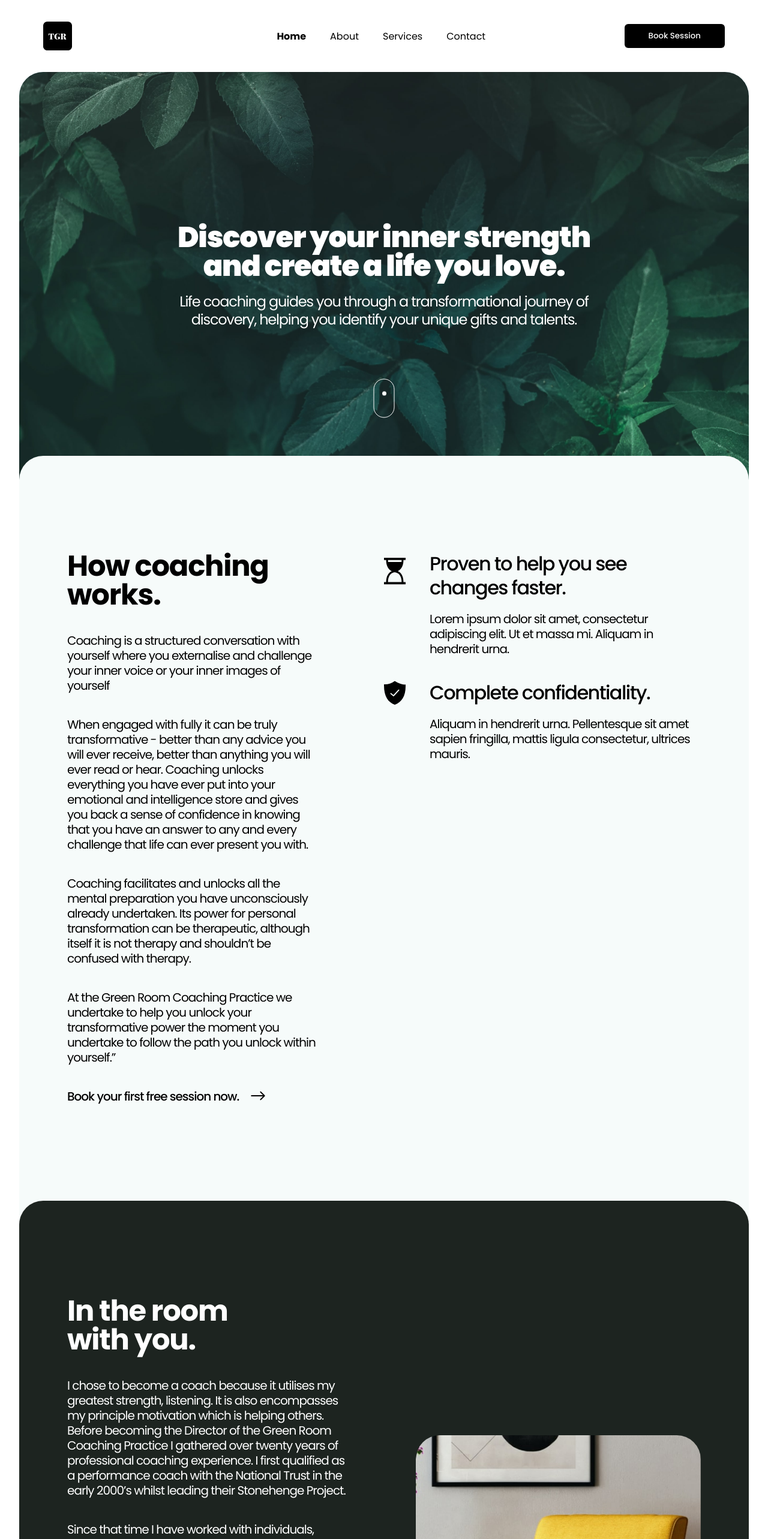
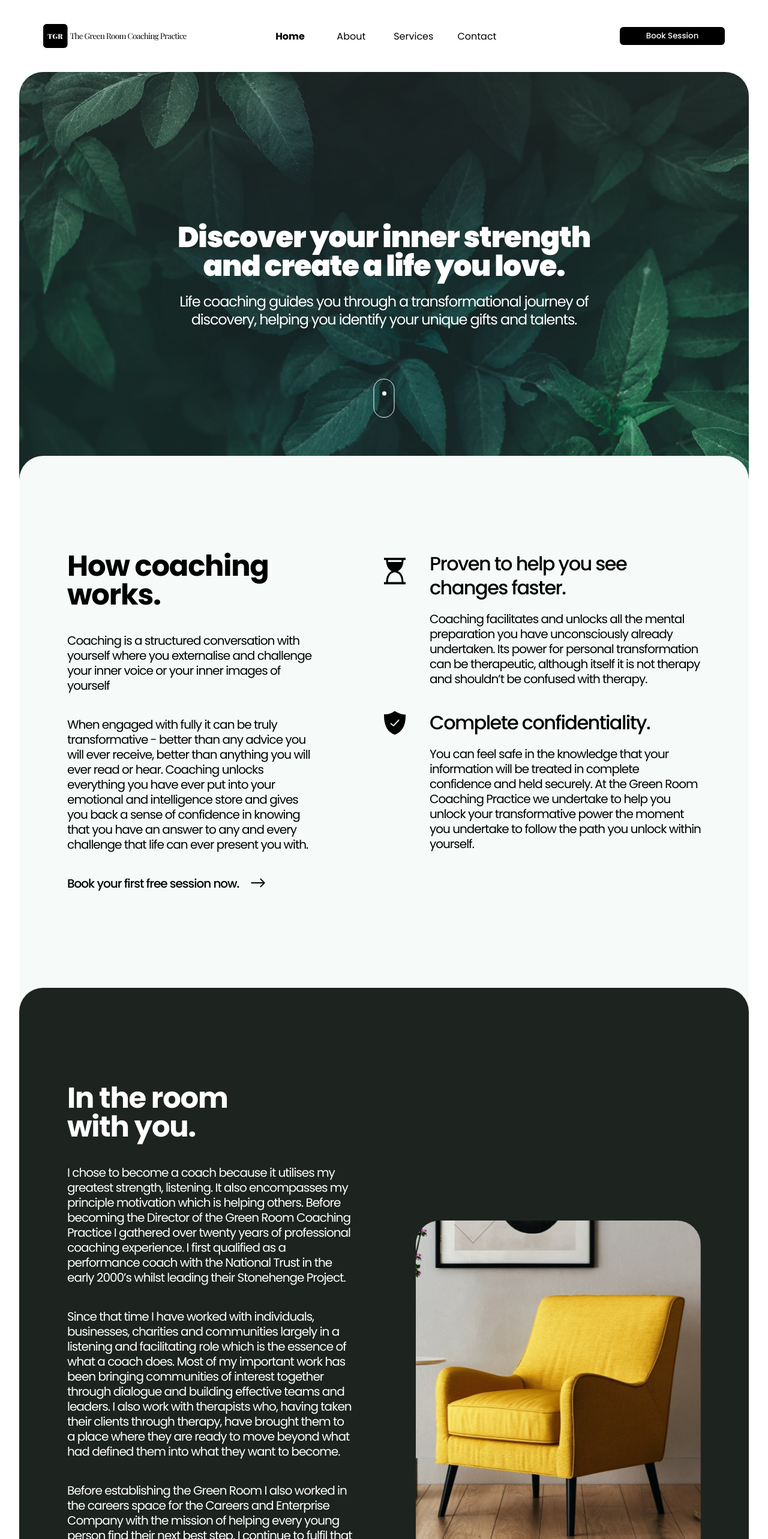
Before and after one commit to camcgreen/tgr, a Next.js app: page / in a window 1280 px wide. Shown: the top 2566 px of the page at 60% size. Built offline with nearby package versions, Linux system fonts and the light colour scheme.

Commit message:
New header

```diff
--- a/app/components/about.jsx
+++ b/app/components/about.jsx
@@ -17,17 +17,6 @@ const About = ({ smoother }) => {
           emotional and intelligence store and gives you back a sense of
           confidence in knowing that you have an answer to any and every
           challenge that life can ever present you with.
-        </p>
-        <p className='about__left__description'>
-          Coaching facilitates and unlocks all the mental preparation you have
-          unconsciously already undertaken. Its power for personal
-          transformation can be therapeutic, although itself it is not therapy
-          and shouldn’t be confused with therapy.
-        </p>
-        <p className='about__left__description'>
-          At the Green Room Coaching Practice we undertake to help you unlock
-          your transformative power the moment you undertake to follow the path
-          you unlock within yourself.”
         </p>
         <div
           className='about__left__book'
@@ -52,8 +41,10 @@ const About = ({ smoother }) => {
           <div className='about__right__column'>
             <h3>Proven to help you see changes faster.</h3>
             <p>
-              Lorem ipsum dolor sit amet, consectetur adipiscing elit. Ut et
-              massa mi. Aliquam in hendrerit urna.
+              Coaching facilitates and unlocks all the mental preparation you
+              have unconsciously already undertaken. Its power for personal
+              transformation can be therapeutic, although itself it is not
+              therapy and shouldn’t be confused with therapy.
             </p>
           </div>
         </div>
@@ -62,8 +53,11 @@ const About = ({ smoother }) => {
           <div className='about__right__column'>
             <h3>Complete confidentiality.</h3>
             <p>
-              Aliquam in hendrerit urna. Pellentesque sit amet sapien fringilla,
-              mattis ligula consectetur, ultrices mauris.
+              You can feel safe in the knowledge that your information will be
+              treated in complete confidence and held securely. At the Green
+              Room Coaching Practice we undertake to help you unlock your
+              transformative power the moment you undertake to follow the path
+              you unlock within yourself.
             </p>
           </div>
         </div>
--- a/app/components/contact.jsx
+++ b/app/components/contact.jsx
@@ -29,7 +29,7 @@ const Contact = () => {
         conversation started.
       </h2>
       <p>
-        Want to achieve real results? Fill in the form
+        Are you ready to unlock real results? Fill in the form
         <br className='break' />
         <span className='space'> </span>
         below to schedule your first <span className=''>free</span> session.
@@ -72,7 +72,7 @@ const Contact = () => {
           />
           <div className='contact__form__item__line' />
         </div>
-        <div className='contact__form__item'>
+        {/* <div className='contact__form__item'>
           <input
             type='phone'
             name='phone'
@@ -81,7 +81,7 @@ const Contact = () => {
             onFocus={(e) => addWobble(e)}
           />
           <div className='contact__form__item__line' />
-        </div>
+        </div> */}
         <div className='contact__form__item contact__form__textareaitem'>
           <textarea
             type='text'
--- a/app/components/footer.jsx
+++ b/app/components/footer.jsx
@@ -5,9 +5,15 @@ const Footer = () => {
     <div className='card footer'>
       <p>© 2023 by The Green Room Coaching</p>
       <div className='footer__social'>
-        <img src='/images/linkedin.svg' alt='LinkedIn' />
-        <img src='/images/facebook.svg' alt='Facebook' />
-        <img src='/images/instagram.svg' alt='Instagram' />
+        <a
+          href='https://linkedin.com/in/scott-green-aa3b8419'
+          target='_blank'
+          rel='noopener noreferrer'
+        >
+          <img src='/images/linkedin.svg' alt='LinkedIn' />
+        </a>
+        {/* <img src='/images/facebook.svg' alt='Facebook' />
+        <img src='/images/instagram.svg' alt='Instagram' /> */}
       </div>
     </div>
   )
--- a/app/components/header.jsx
+++ b/app/components/header.jsx
@@ -3,11 +3,13 @@ import React from 'react'
 const Header = ({ smoother }) => {
   return (
     <header className='header'>
+      <div className='header__logo-container'>
         <img
-        src='/images/logo.svg'
+          src='/images/logo-full.svg'
           alt='The Green Room Coaching logo'
           className='header__logo'
         />
+      </div>
       <ul className='header__links'>
         <li style={{ fontWeight: 700 }}>Home</li>
         <li onClick={() => smoother && smoother.scrollTo('#about', true)}>
@@ -20,12 +22,14 @@ const Header = ({ smoother }) => {
           Contact
         </li>
       </ul>
+      <div className='header__btn-container'>
         <button
           className='button'
           onClick={() => smoother && smoother.scrollTo('#contact', true)}
         >
           Book Session
         </button>
+      </div>
     </header>
   )
 }
--- a/app/components/services.jsx
+++ b/app/components/services.jsx
@@ -22,28 +22,28 @@ const Services = () => {
       </div>
       <p>
         I chose to become a coach because it utilises my greatest strength,
-        listening. It is also encompasses my principle motivation which is
-        helping others. Before becoming the Director of the Green Room Coaching
-        Practice I gathered over twenty years of professional coaching
-        experience. I first qualified as a performance coach with the National
-        Trust in the early 2000’s whilst leading their Stonehenge Project.
+        listening. It also encompasses my principle motivation which is helping
+        others. Before becoming the Director of the Green Room Coaching Practice
+        I gathered over twenty years of professional coaching experience. I
+        first qualified as a performance coach with the National Trust in the
+        early 2000’s whilst leading their Stonehenge Project.
       </p>
       <p>
         Since that time I have worked with individuals, businesses, charities
-        and and communities largely in a listening and facilitating role which
-        is the essence of what a coach does. Most of my important work has been
+        and communities largely in a listening and facilitating role which is
+        the essence of what a coach does. Most of my important work has been
         bringing communities of interest together through dialogue and building
-        effective teams and leaders. I also work with therapists who having
-        taken their clients through therapy have brought them to a place where
+        effective teams and leaders. I also work with therapists who, having
+        taken their clients through therapy, have brought them to a place where
         they are ready to move beyond what had defined them into what they want
         to become.
       </p>
       <p>
         Before establishing the Green Room I also worked in the careers space
         for the Careers and Enterprise Company with the mission of helping every
-        young person find their next best step. I continue to want to fulfil
-        that mission but in a broader context. I want to help anyone seeking to
-        make a leap into the unknown, but perhaps not knowing where to begin.
+        young person find their next best step. I continue to fulfil that
+        mission but in a broader context. I want to help anyone seeking to make
+        a leap into the unknown, but perhaps not knowing where to begin.
       </p>
       <p>
         Traditionally the Green Room is where performers prepare themself to
--- a/app/globals.scss
+++ b/app/globals.scss
@@ -177,10 +177,23 @@ a {
     z-index: 2;
     background-color: white;
 
+    * {
+      width: 33%;
+    }
+    &__logo-container {
+      padding-right: 250px;
+      height: 41px;
+    }
+
     &__logo {
-        width: 48px;
-        aspect-ratio: 1 / 1;
-        margin-right: 110px;
+      width: 240px;
+      // width: calc(100% - 250px);
+      // padding-right: 250px;
+      // width: 280px;
+      // width: 100px;
+        // width: 48px;
+        // aspect-ratio: 1 / 1;
+        // margin-right: 140px;
     }
 
     &__links {
@@ -188,6 +201,7 @@ a {
         display: flex;
 
         li {
+          text-align: center;
             cursor: pointer;
             margin-right: 40px;
         }
@@ -201,6 +215,15 @@ a {
         }
 
     }
+
+    &__btn-container {
+      padding-left: 300px;
+    }
+
+    button {
+      width: 100%;
+      // width: 200px;
+    }
 }
 
 .landing {
@@ -210,7 +233,7 @@ a {
     margin-top: $navHeight;
     border-top-right-radius: $borderRadiusLarge;
     border-top-left-radius: $borderRadiusLarge;
-    background: lightblue;
+    background: rgba(0, 0, 0, 0.25);
     overflow: hidden;
     // margin-bottom: 1000px;
 
@@ -558,6 +581,21 @@ a {
         font-size: 1.5rem;
     }
 
+
+    .header__btn-container {
+      // display: none;
+      // opacity: 0;
+      // pointer-events: none;
+      padding-left: 200px;
+      button {
+        padding: 5px 5px;
+      }
+    }
+
+    // .header * {
+    //   width: 100%;
+    // }
+
     .about {
 
         &__left {
@@ -646,15 +684,36 @@ a {
     .header {
         width: 100%;
         left: 0;
+        justify-content: center;
+    }
+
+    .header__logo-container {
+      width: 100%;
+      padding-right: 0;
+      display: flex;
+      justify-content: center;
     }
 
     .header__logo {
         margin-right: 0;
     }
 
+    .header__btn-container {
+      display: none;
+      padding-left: 0;
+    }
+
     .header__links {
         display: none;
     }
+
+  .header__logo {
+      margin-right: 0;
+  }
+
+  .header button {
+      display: none;
+  }
 
     .about {
         flex-direction: column;
```
Also changed, not shown: app/components/landing.jsx (+0 -14 lines), public/images/logo-full.svg (added). Lines whose indentation alone changed are shown as unchanged.
